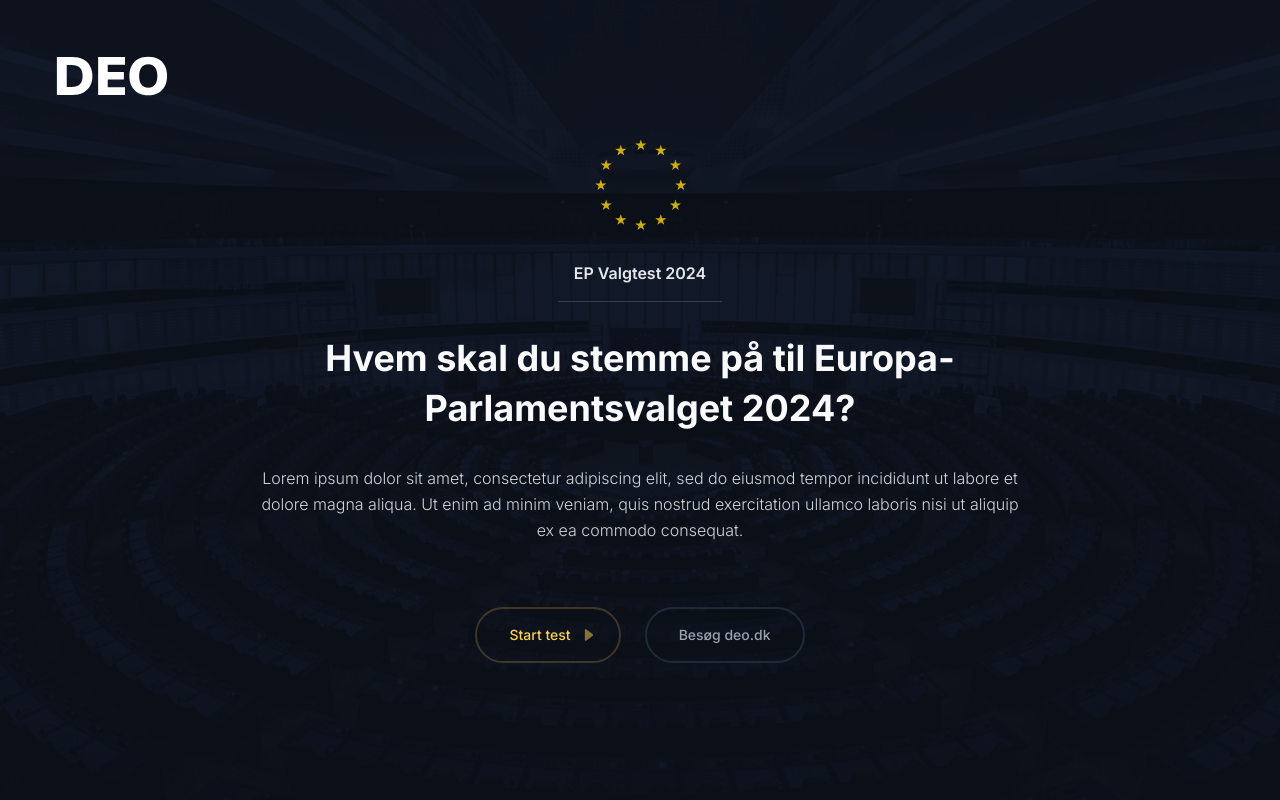
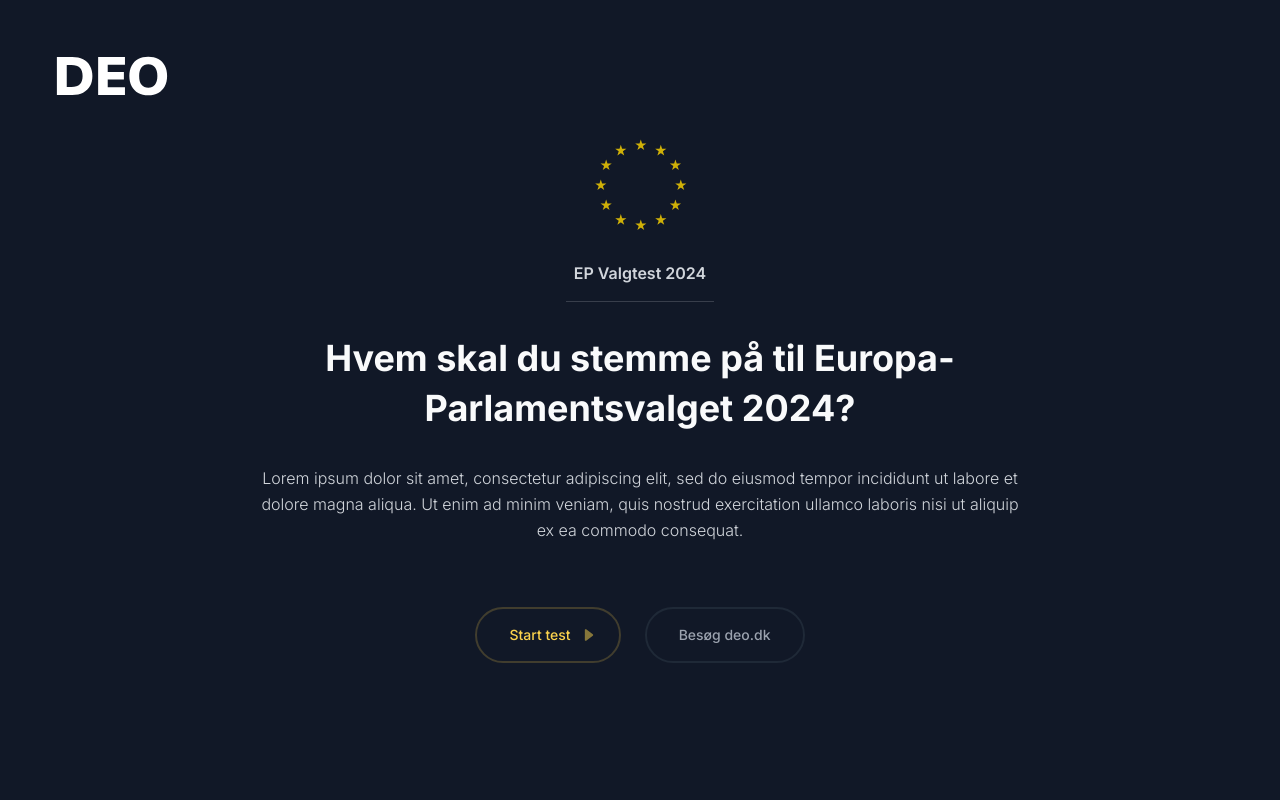
Before and after one commit to maxrh/ep-valgtest-2024-next, a Next.js app: page / in a window 1280 px wide. Built offline with nearby package versions, Linux system fonts and the light colour scheme.

Commit message:
no front image

```diff
--- a/app/components/spinner.js
+++ b/app/components/spinner.js
@@ -1,4 +1,4 @@
-import { motion } from 'framer-motion';
+import { motion, easeInOut } from 'framer-motion';
 
 export default function Spinner() {
     const numberOfStars = 12;
@@ -14,7 +14,6 @@ export default function Spinner() {
             return {
                 x: centerX + radius * Math.cos(angle),
                 y: centerY + radius * Math.sin(angle),
-                scale: 1 // Static scale, change this for dynamic scaling
             };
         });
     };
@@ -36,7 +35,6 @@ export default function Spinner() {
                             initial={{
                                 translateX: keyframes[0].x - 5,
                                 translateY: keyframes[0].y - 5,
-                                scale: keyframes[0].scale,
                                 opacity: 0,
 
 
@@ -44,13 +42,12 @@ export default function Spinner() {
                             animate={{
                                 translateX: keyframes.map(kf => kf.x - 5),
                                 translateY: keyframes.map(kf => kf.y - 5),
-                                scale: keyframes.map(kf => kf.scale),
                                 opacity: 1,
                                 transition: {
                                     repeat: 0,
-                                    delay: 1.5 + index * .1,
+                                    delay: 1.5 + (index * numberOfStars) * 0.009 ,
                                     duration: duration,
-                                    ease: "linear"
+                                    ease: easeInOut
                                 }
                             }}
                         />
--- a/app/page.js
+++ b/app/page.js
@@ -50,11 +50,11 @@ export default function Home() {
 					>
 						<motion.div
 							variants={childVariants}
-							className="mb-6 flex items-center justify-center"
+							className="mb-6 flex items-center justify-center "
 						>
 							<Spinner />
 						</motion.div>
-						<motion.span variants={childVariants} className="text-base font-semibold text-gray-200 mb-4 md:mb-8 flex border-b pb-4 border-gray-700 px-4">EP Valgtest 2024</motion.span>
+						<motion.span variants={childVariants} className="text-base font-semibold text-gray-300 mb-4 md:mb-8 flex border-b pb-4 border-gray-300/20 px-2">EP Valgtest 2024</motion.span>
 						<motion.h1 variants={childVariants} className="text-xl md:text-4xl font-bold mb-4 md:mb-8 leading-tighter md:leading-snug text-gray-50">Hvem skal du stemme på til Europa-Parlamentsvalget 2024?</motion.h1>
 						<motion.p variants={childVariants} className="font-light text-gray-300 text-sm md:text-base leading-normal md:leading-relaxed">Lorem ipsum dolor sit amet, consectetur adipiscing elit, sed do eiusmod tempor incididunt ut labore et dolore magna aliqua. Ut enim ad minim veniam, quis nostrud exercitation ullamco laboris nisi ut aliquip ex ea commodo consequat.</motion.p>
 						<motion.div variants={childVariants} className="flex items-center justify-center mt-8 md:mt-16">
@@ -77,24 +77,24 @@ export default function Home() {
 						</motion.div>
 					</motion.div>
 
-					<motion.div
+					{/* <motion.div
 						initial={{ opacity: 0 }}
 						animate={{ opacity: 1 }}
 						transition={{
 							duration: .3,
 							ease: easeInOut
 						}}
-						className="absolute top-0 left-0 w-full h-full -z-10 mix-blend-multiply"
+						className="absolute top-0 left-0 w-full h-full -z-10 "
 					>
 						<Image
 							src="/images/front-comp.jpg"
 							alt="EP Valg 2024"
 							width={1440}
 							height={900}
-							className="object-cover w-full h-full opacity-40 "
+							className="object-cover w-full h-full opacity-10"
 							priority
 						/>
-					</motion.div>
+					</motion.div> */}
 				</div>
 			) : (
 				<SwipeVoter />
```
